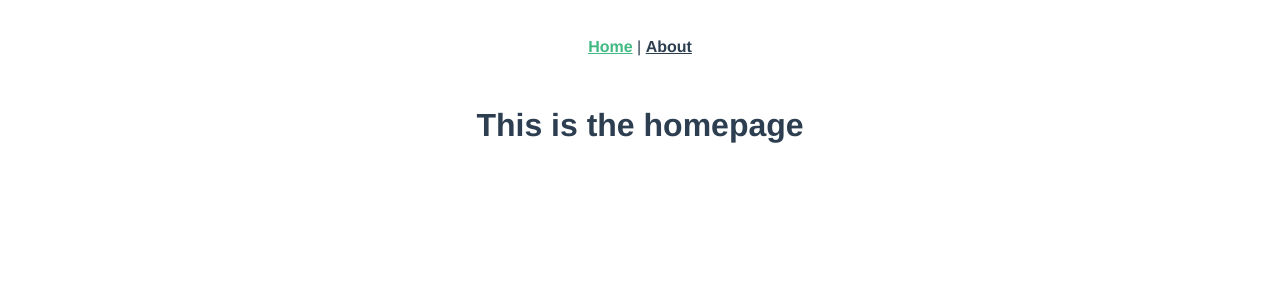
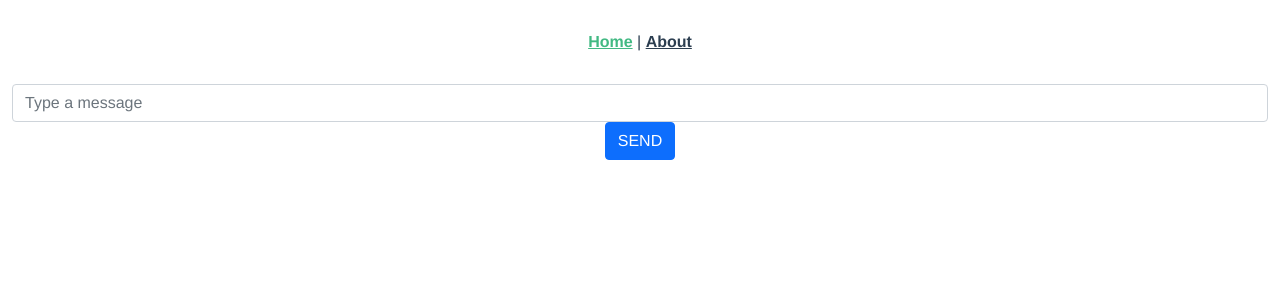
Before and after one commit to dife55/ciaoBene-chat, a Vue app: page / in a window 1280 px wide. Shown: the top 300 px of the page. Built offline with nearby package versions, Linux system fonts and the light colour scheme; no server answers; the database is empty.

Commit message:
Added base functions

```diff
--- a/src/main.js
+++ b/src/main.js
@@ -1,6 +1,34 @@
 import { createApp } from 'vue'
+
 import App from './App.vue'
 import router from './router'
 import store from './store'
 
+import "bootstrap/dist/css/bootstrap.min.css";
+import "bootstrap";
+
+import firebase from 'firebase'
+
+
+
+
+// Required for side-effects
+require("firebase/firestore");
+
+var firebaseConfig = {
+    apiKey: "AIzaSyAdsGSig2iThXL8tgax23QEC5IzGvw7Zos",
+    authDomain: "ciao-bene-chat.firebaseapp.com",
+    projectId: "ciao-bene-chat",
+    storageBucket: "ciao-bene-chat.appspot.com",
+    messagingSenderId: "685530573170",
+    appId: "1:685530573170:web:b494109b23fd5d01a9d5eb",
+    measurementId: "G-Q5CC08W7FE"
+  };
+
+  // Initialize Firebase
+firebase.initializeApp(firebaseConfig);
+
+var db = firebase.firestore();
+window.db = db;
+
 createApp(App).use(store).use(router).mount('#app')
--- a/src/views/Chat.vue
+++ b/src/views/Chat.vue
@@ -1,13 +1,56 @@
 <template>
-    <h1>This is the homepage</h1>
+
+
+  <div class="container-fluid">
+    <input
+      @keyup.enter="saveMessage"
+      v-model="message"
+      type="text"
+      class="form-control"
+      placeholder="Type a message"
+    />
+    <button class="btn btn-primary" type="button">SEND</button>
+  </div>
 </template>
 
 <script>
 export default {
-    components: {
+  name: "Chat",
 
-    }
-}
+  data() {
+    return {
+      message: null,
+      messages: [],
+    };
+  },
+
+  methods: {
+    saveMessage() {
+      db.collection("chat").add({
+        message: this.message,
+      });
+
+      this.message = null;
+    },
+
+    fetchMessages() {
+      db.collection("chat")
+        .get()
+        .then((querySnapshot) => {
+          let allMessages = [];
+          querySnapshot.forEach((doc) => {
+            allMessages.push(doc.data());
+          });
+
+          this.messages = allMessages;
+        });
+    },
+  },
+
+  created() {
+    this.fetchMessages();
+  },
+};
 </script>
 
 <style scoped>
```
Also changed, not shown: package.json (+6 -1 lines), 1 other file (tests, documents, lock files or other folders).
